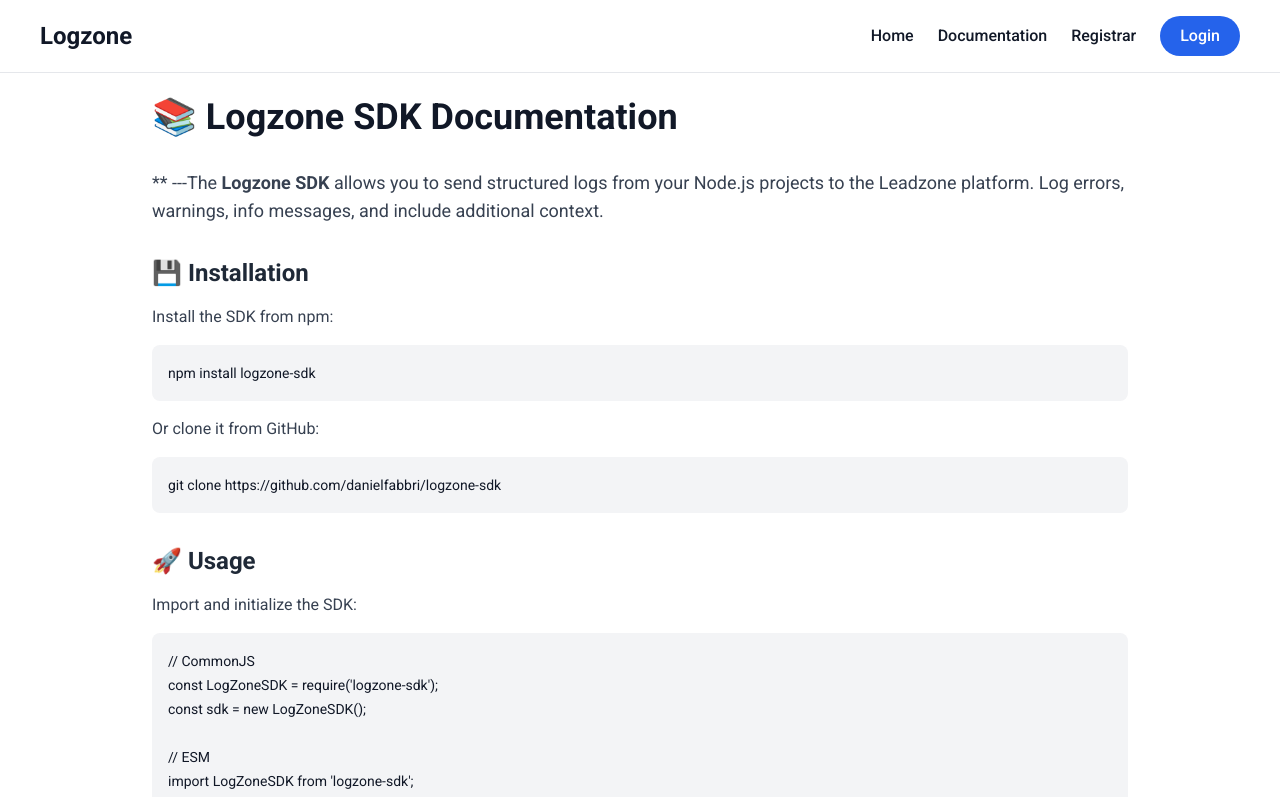
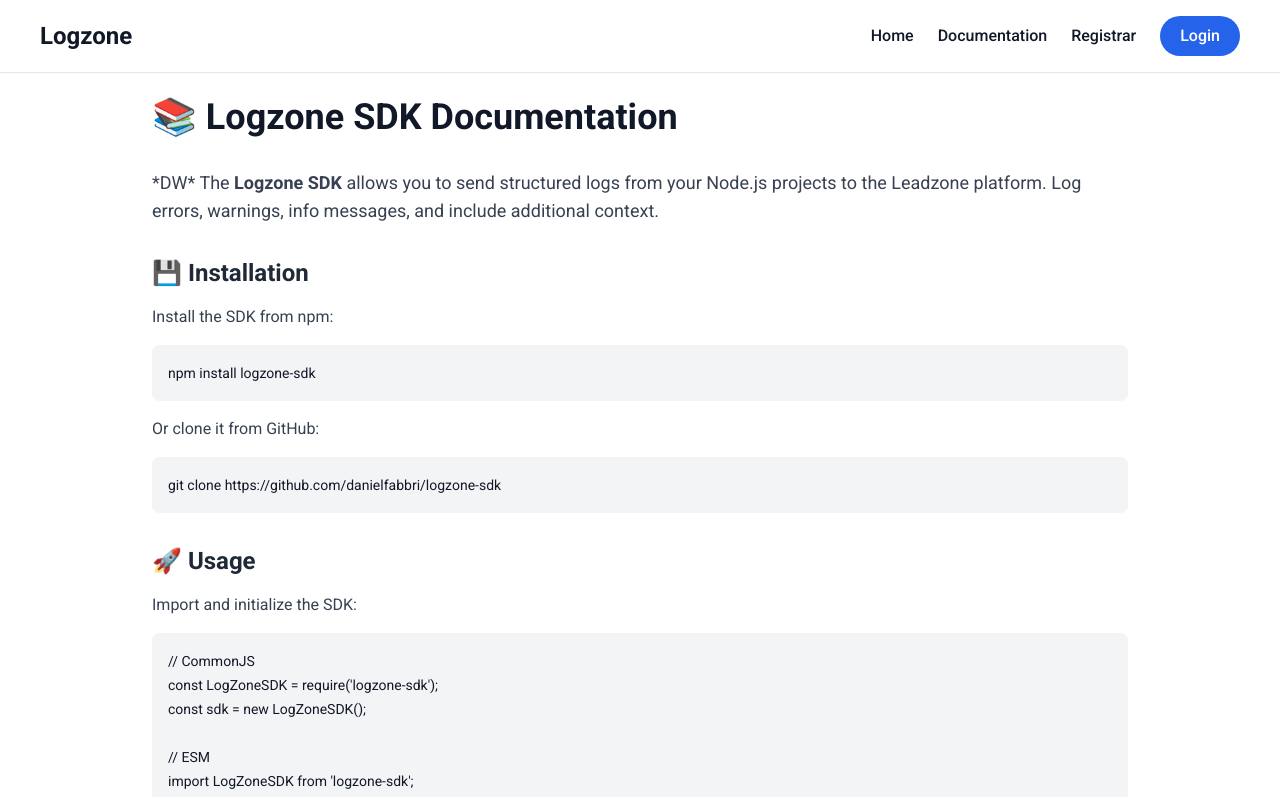
Before and after one commit to danielfabbri/logzone-ui, a Next.js app: page /documentation in a window 1280 px wide. Shown: the top 797 px of the page. Built offline with nearby package versions, Linux system fonts and the light colour scheme.

Commit message:
teste dw

```diff
--- a/src/pages/documentation/index.tsx
+++ b/src/pages/documentation/index.tsx
@@ -10,8 +10,8 @@
 
         {/* Intro */}
         <p className="text-lg text-gray-700">
-          **
-          ---The <strong>Logzone SDK</strong> allows you to send structured logs
+          *DW*
+          The <strong>Logzone SDK</strong> allows you to send structured logs
           from your Node.js projects to the Leadzone platform. Log errors, warnings, info messages, and include additional context.
         </p>
 
```
